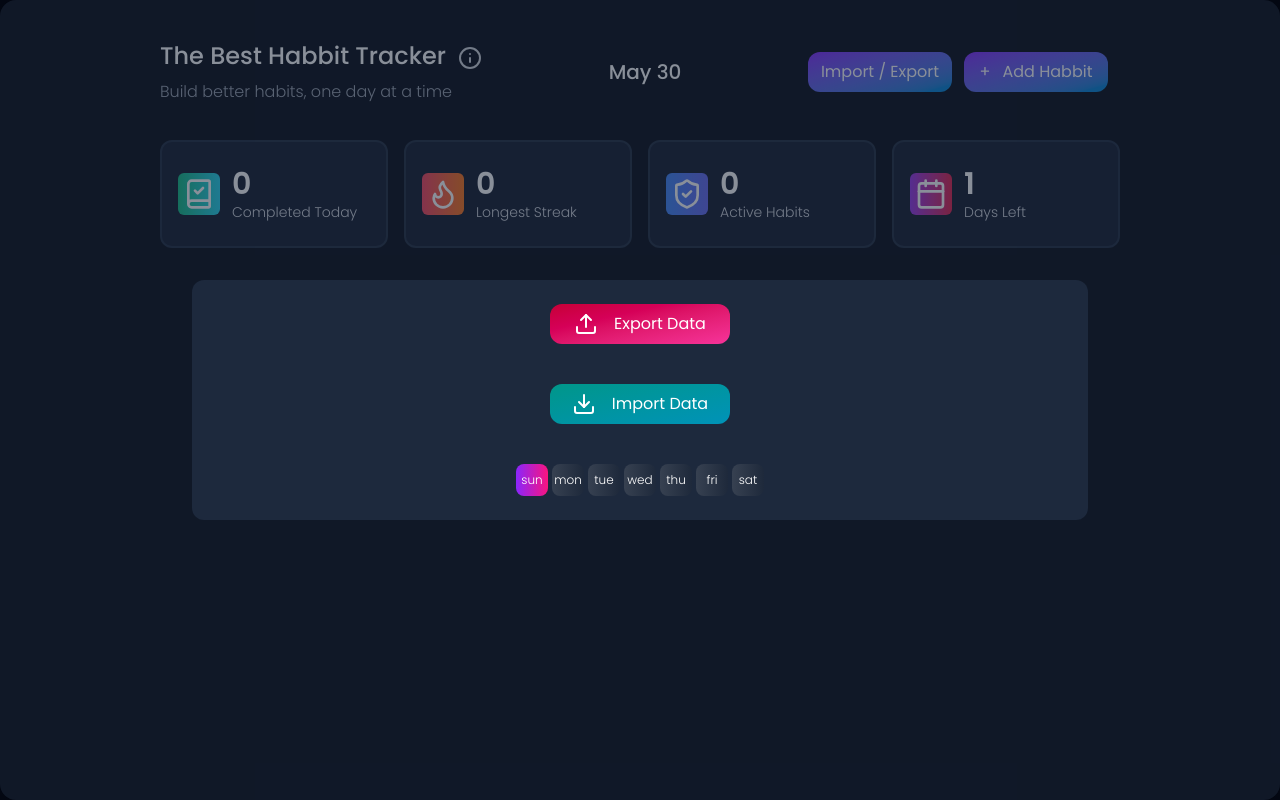
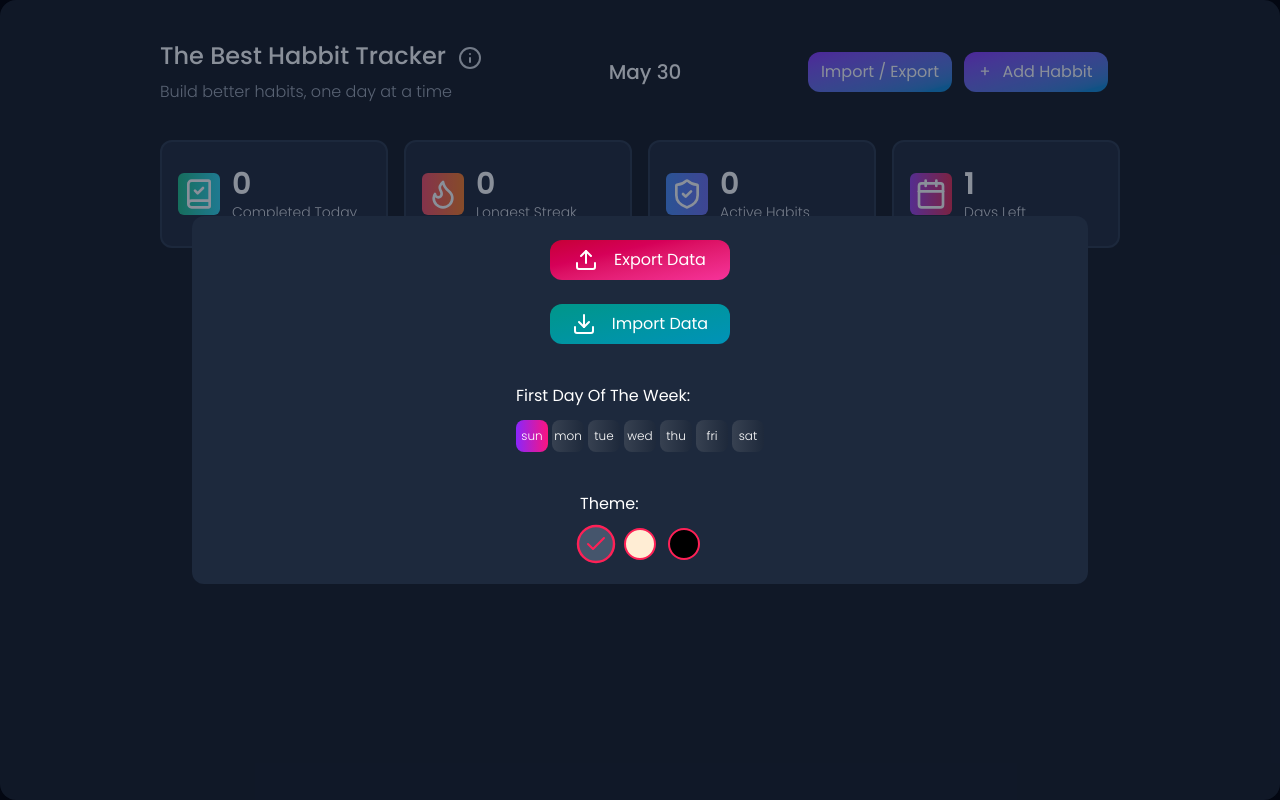
Before and after one commit to karo-yousefi/the-best-habit-tracker, a React (Vite) app: page / in a window 1280 px wide. Both pictures are taken after a click on the button "Import / Export". Built offline with nearby package versions, Linux system fonts and the light colour scheme.

Commit message:
Added themes setting

```diff
--- a/src/components/SettingsModal.jsx
+++ b/src/components/SettingsModal.jsx
@@ -1,6 +1,8 @@
 import { useEffect, useRef, useState } from "react";
 import { Upload, Download } from "lucide-react";
 import { daysOfWeek } from "../data/data";
+import { themes } from "../data/data";
+import { Check } from "lucide-react";
 
 
 // helper functions
@@ -158,6 +160,7 @@ const SettingsModal = ({ settingsModalOpen, setSettingsModalOpen }) => {
 	const habitsInputRef = useRef(null);
 	const miscInputRef = useRef(null);
 	const [loadedMiscInfo, setLoadedMiscInfo] = useState(null);
+	const [selectedTheme, setSelectedTheme] = useState("dark");
 
 
 	const [isExportButtonHover, setIsExportButtonHover] = useState(false);
@@ -192,13 +195,18 @@ const SettingsModal = ({ settingsModalOpen, setSettingsModalOpen }) => {
 			onClick={(e) => {
 				e.target === modalBGRef.current ? handleClosing() : null;
 			}}>
+
+			{/* the main modal body */}
 			<div
 				className={`w-4xl max-h-160 bg-slate-800 rounded-xl px-8 py-6 transition-all ease-out duration-200 scroll-smooth ${
 					settingsModalOpen ? "scale-100" : "scale-40"
 				} flex flex-col justify-start items-center gap-10 overflow-auto`}
 			>
+
+				{/* import and export buttons */}
+				<div className="flex flex-col gap-6">
 					<button
-					className="relative h-10 w-45 text-[16px] bg-gradient-to-br from-rose-700 to-pink-500 rounded-xl text-white font-poppins cursor-pointer select-none transition-all hover:translate-y-[3px] hover:opacity-85 flex justify-center items-center gap-4"
+						className="relative h-10 w-45 text-[16px] bg-gradient-to-br from-rose-700 to-pink-500 rounded-xl text-white font-poppins cursor-pointer select-none transition-all hover:translate-y-[1.6px] flex justify-center items-center gap-4"
 						title="Export your data including your habits and your settings to a JSON file"
 						onMouseEnter={() => setIsExportButtonHover(true)}
 						onMouseLeave={() => setIsExportButtonHover(false)}
@@ -225,7 +233,7 @@ const SettingsModal = ({ settingsModalOpen, setSettingsModalOpen }) => {
 						}
 					</button>
 					<button
-					className="h-10 w-45 text-[16px] bg-gradient-to-br from-teal-600 to-cyan-600 rounded-xl text-white font-poppins cursor-pointer select-none transition-all hover:translate-y-[3px] hover:opacity-85 flex justify-center items-center gap-4"
+						className="h-10 w-45 text-[16px] bg-gradient-to-br from-teal-600 to-cyan-600 rounded-xl text-white font-poppins cursor-pointer select-none transition-all hover:translate-y-[1.6px] flex justify-center items-center gap-4"
 						onClick={null}
 						title="Import your habits and your settings from a JSON file"
 						onMouseEnter={() => setIsImportButtonHover(true)}
@@ -267,7 +275,11 @@ const SettingsModal = ({ settingsModalOpen, setSettingsModalOpen }) => {
 								<><Download /> Import Data</>
 						}
 					</button>
+				</div>
 
+				{/* First day of the week setting */}
+				<div>
+					<p className="font-poppins text-white mb-3 select-none">First Day Of The Week:</p>
 					<div className="flex gap-1">
 						{
 							daysOfWeek["sun"].map(day => (
@@ -283,6 +295,26 @@ const SettingsModal = ({ settingsModalOpen, setSettingsModalOpen }) => {
 						}
 					</div>
 				</div>
+
+				{/* theme change */}
+				<div>
+					<p className="font-poppins text-white mb-3 select-none">Theme:</p>
+					<div className="flex gap-3">
+						{
+							themes.map(theme => (
+								<div
+									key={theme.id}
+									className={`w-8 h-8 rounded-[50%] border-2 border-rose-500 cursor-pointer flex justify-center items-center transition-all ${theme.showcaseColor} ${selectedTheme === theme.name ? "scale-120" : "scale-100"}`}
+									title={theme.title}
+									onClick={() => setSelectedTheme(theme.name)}
+								>
+									<Check size={20} className={`text-rose-500 transition-all duration-300 ${selectedTheme === theme.name ? "opacity-100 scale-100" : "opacity-0 scale-0"}`} />
+								</div>
+							))
+						}
+					</div>
+				</div>
+			</div>
 		</div>
 
 	)
--- a/src/data/data.jsx
+++ b/src/data/data.jsx
@@ -65,9 +65,52 @@ const defaultSettings = {
   firstDayOfWeek: "sun",
 }
 
+const themes = [
+  {
+    id: 0,
+    title: "Dark Theme",
+    name: "dark",
+    showcaseColor: "bg-slate-600",
+    colors: {
+      color0: "",
+      color1: "",
+      color2: "",
+      color3: "",
+      color4: "",
+    },
+  },
+  {
+    id: 1,
+    title: "Light Theme",
+    name: "light",
+    showcaseColor: "bg-orange-100",
+    colors: {
+      color0: "",
+      color1: "",
+      color2: "",
+      color3: "",
+      color4: "",
+    },
+  },
+  {
+    id: 2,
+    title: "AMOLED Theme",
+    name: "amoled",
+    showcaseColor: "bg-black",
+    colors: {
+      color0: "",
+      color1: "",
+      color2: "",
+      color3: "",
+      color4: "",
+    },
+  },
+]
+
 export {
 	daysOfWeek,
 	flameColors,
 	availableIcons,
   defaultSettings,
+  themes,
 };
```
Lines whose indentation alone changed are shown as unchanged.
